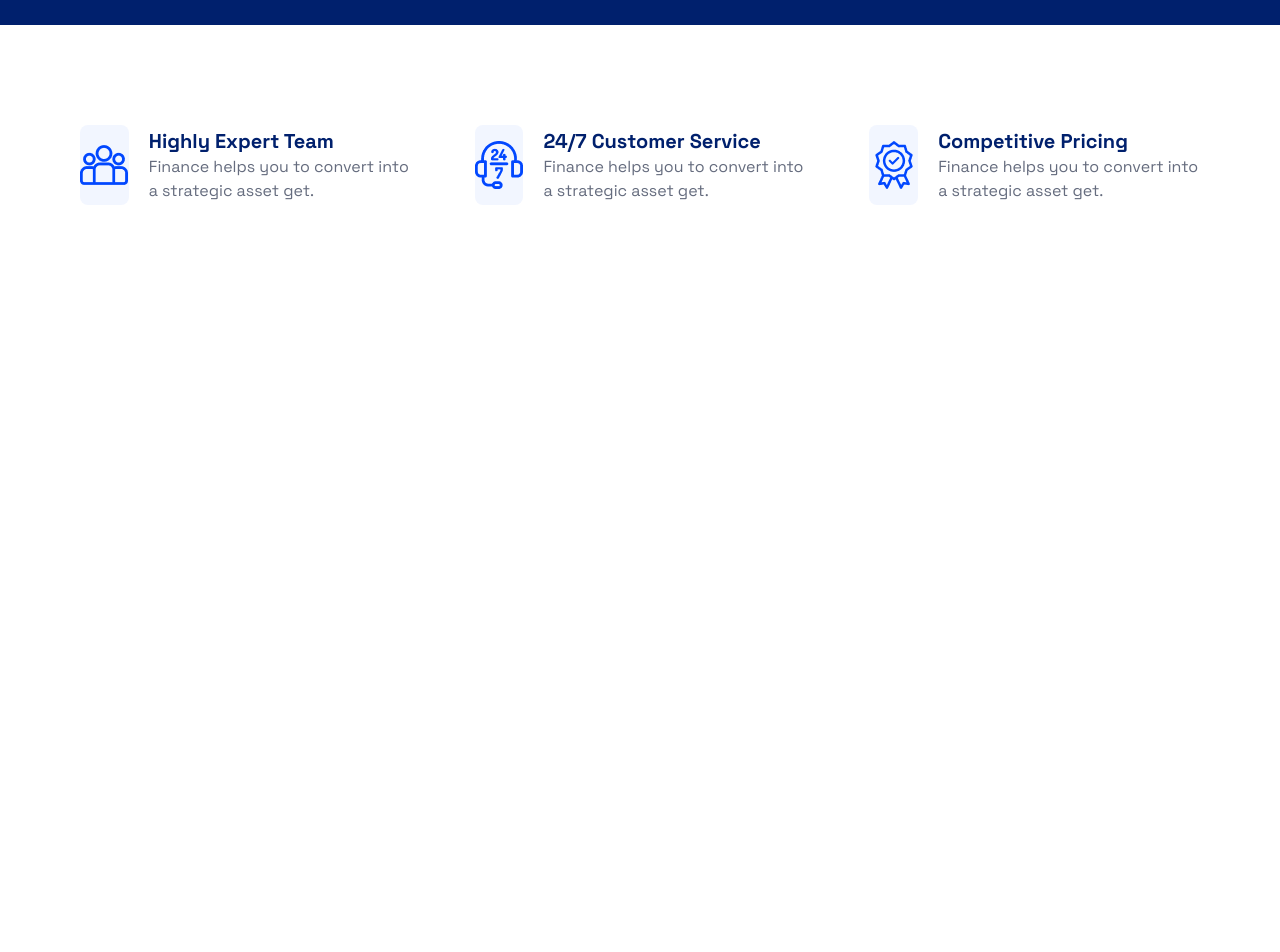
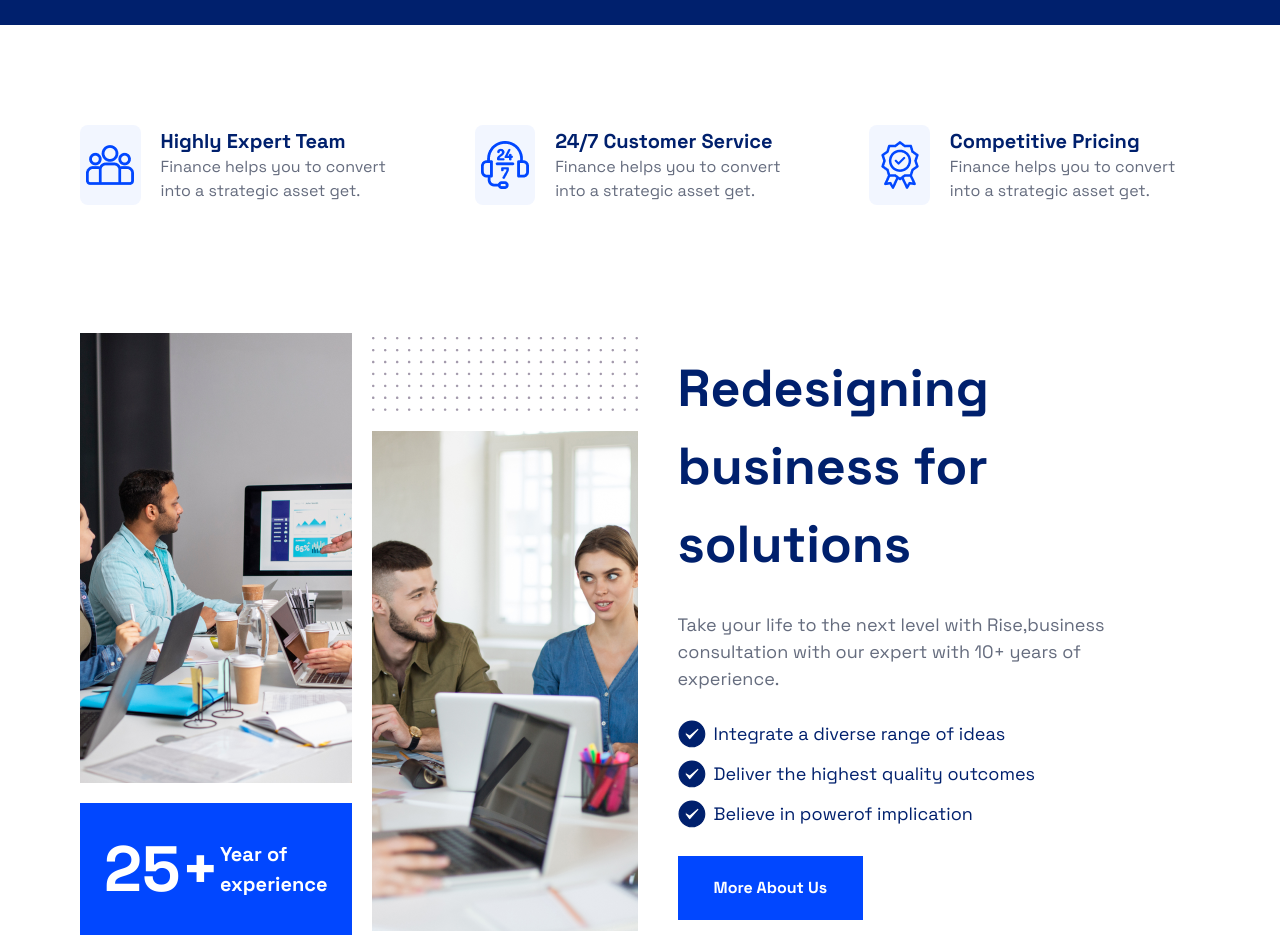
Before and after one commit to HunterMahmud/Softronixs-task, a React (Vite) app: page / in a window 1280 px wide. Shown: the part 1640-2592 px from the top of the page. Before the commit the page ends 1945 px from the top, so only its background shows below. Built offline with nearby package versions, Linux system fonts and the light colour scheme.

Commit message:
update: about us section responsive and services also

```diff
--- a/src/components/AboutUs.jsx
+++ b/src/components/AboutUs.jsx
@@ -2,17 +2,17 @@ import React from 'react';
 
 const AboutUs = () => {
     return (
-        <div className='w-[1296px] mx-auto my-32'>
-            <div className='flex items-center justify-between'>
-                <div className='flex justify-between items-center gap-5'>
+        <div className=' mx-auto my-20 lg:my-32 px-2 md:px-5 lg:px-16 xl:px-20 2xl:px-32'>
+            <div className='flex flex-col lg:flex-row items-center justify-between gap-5 lg:gap-10 '>
+                <div className='flex  justify-between items-center gap-5'>
                     <div className='space-y-5'>
-                        <img className='w-[306px] h-[450px]' src="/lab1.png" alt="lab" />
-                        <p className='w-[306] h-[126px] flex justify-evenly bg-[#0147FF] items-center font-bold text-white'>
-                            <span className='text-[64px]'>25+</span><span className='text-[20px]'>Year of <br /> experience</span>
+                        <img className='w-full h-full lg:w-[306px] lg:h-[450px] object-cover' src="/lab1.png" alt="lab" />
+                        <p className='px-3 py-[18px] lg:px-6 flex justify-evenly bg-[#0147FF] items-center font-bold text-white'>
+                            <span className='text-[20px] md:text-[40px] lg:text-[64px]'>25+</span><span className='text-[20px]'>Year of <br /> experience</span>
                         </p>
                     </div>
-                    <div className='space-y-5'>
-                        <p className='w-[266px] h-[74px]'>
+                    <div className='space-y-5  hidden md:block'>
+                        <p className='w-[266px] h-[74px] object-cover'>
                             <svg width="266" height="74" viewBox="0 0 266 74" fill="none" xmlns="http://www.w3.org/2000/svg">
                                 <path d="M1.19955 0C0.49982 0 0 0.496632 0 1.29126C0 1.98657 0.49982 2.48322 1.19955 2.48322C1.89928 2.48322 2.49904 1.98657 2.49904 1.29126C2.49904 0.496632 1.89928 0 1.19955 0Z" fill="#180030" fillOpacity="0.4" />
                                 <path d="M13.1769 0C12.4771 0 11.9773 0.496632 11.9773 1.29126C11.9773 1.98657 12.4771 2.48322 13.1769 2.48322C13.8766 2.48322 14.4763 1.98657 14.4763 1.29126C14.4763 0.496632 13.8766 0 13.1769 0Z" fill="#180030" fillOpacity="0.4" />
@@ -176,21 +176,20 @@ const AboutUs = () => {
                                 <path d="M252.723 71.5167C252.023 71.5167 251.524 72.0134 251.524 72.808C251.524 73.5033 252.023 73.9999 252.723 73.9999C253.423 73.9999 254.023 73.5033 254.023 72.808C254.023 72.0134 253.423 71.5167 252.723 71.5167Z" fill="#180030" fillOpacity="0.4" />
                                 <path d="M264.7 71.5167C264.001 71.5167 263.501 72.0134 263.501 72.808C263.501 73.5033 264.001 73.9999 264.7 73.9999C265.4 73.9999 266 73.5033 266 72.808C266 72.0134 265.4 71.5167 264.7 71.5167Z" fill="#180030" fillOpacity="0.4" />
                             </svg>
-
                         </p>
-                        <img className='w-[306px] h-[500px]' src="/lab2.png" alt="lab" />
+                        <img className='w-[306px] h-[500px] object-cover' src="/lab2.png" alt="lab" />
                     </div>
                 </div>
-                <div className='w-[550px] h-[468px] space-y-7'>
-                   <h2 className='text-[52px] text-[#00206D] font-bold w-[550px]'>Redesigning business for solutions</h2>
-                   <p className='w-full text-[18px] text-[#656C7E]'>Take your life to the next level with Rise,business consultation with our expert with 10+ years of experience.</p>
-                   <div className='space-y-3 text-[#00206D] text-[18px]'>
-                        <p className='flex gap-2'> <img className='w-7 h-7' src="/mark.svg" alt="mark" /> Integrate a diverse range of ideas</p>
-                        <p className='flex gap-2'> <img className='w-7 h-7' src="/mark.svg" alt="mark" />Deliver the highest quality outcomes</p>
-                        <p className='flex gap-2'> <img className='w-7 h-7' src="/mark.svg" alt="mark" />Believe in powerof implication</p>
+                <div className='space-y-7'>
+                   <h2 className='text-[30px] lg:text-[52px] text-[#00206D] font-bold text-center lg:text-left'>Redesigning business for solutions</h2>
+                   <p className='w-full text-[18px] text-[#656C7E] text-center lg:text-left max-w-[500px]'>Take your life to the next level with Rise,business consultation with our expert with 10+ years of experience.</p>
+                   <div className='space-y-3 text-[#00206D] text-[16px] lg:text-[18px] flex flex-col justify-center items-center lg:justify-start lg:items-start'>
+                        <p className='flex gap-2'> <img className='w-5 h-5 lg:w-7 lg:h-7' src="/mark.svg" alt="mark" /> Integrate a diverse range of ideas</p>
+                        <p className='flex gap-2'> <img className='w-5 h-5 lg:w-7 lg:h-7' src="/mark.svg" alt="mark" />Deliver the highest quality outcomes</p>
+                        <p className='flex gap-2'> <img className='w-5 h-5 lg:w-7 lg:h-7' src="/mark.svg" alt="mark" />Believe in powerof implication</p>
                    </div>
-                   <div>
-                    <button className='bg-[#0147FF] text-white font-bold py-5 px-9'>More About Us</button>
+                   <div className='flex justify-center items-center lg:justify-start'>
+                    <button className='bg-[#0147FF] text-white font-bold py-3 px-5 lg:py-5 lg:px-9'>More About Us</button>
                    </div>
                 </div>
             </div>
--- a/src/components/Banner.jsx
+++ b/src/components/Banner.jsx
@@ -11,7 +11,7 @@ const Banner = () => {
                             Consultations drive business growth
                         </span>
                     </div>
-                    <div className='flex flex-col gap-10'>
+                    <div className='flex flex-col gap-10 '>
                         <span className="text-base md:text-[18px] px-2 md:px-0 text-center md:text-left font-normal text-[#f2f6ff]">
                             Studio agencies excel in graphic design, design, branding, and visual
                             elements, offering comprehensive solutions for businesses' design
--- a/src/components/Services.jsx
+++ b/src/components/Services.jsx
@@ -2,16 +2,16 @@ import React from 'react';
 
 const Services = () => {
     return (
-        <div className="my-[80px] lg:my-[100px] px-2 md:px-5 lg:px-16 xl:px-20 2xl:px-32 flex justify-center items-center mx-auto ">
+        <div className="my-[80px] lg:my-[100px] px-2 md:px-5 lg:px-16 xl:px-20 2xl:px-32  flex justify-center items-center mx-auto ">
             <div className='flex justify-center items-center mx-auto w-full'>
-                <div className="grid grid-cols-1 lg:grid-cols-2 xl:grid-cols-3 gap-10  place-items-center md:gap-16 mx-auto">
+                <div className="flex flex-col md:flex-row gap-10 md:gap-16 mx-auto w-full">
 
                     {/* Service Item 1 */}
-                    <div className="flex items-center w-full max-w-[400px] gap-5 mx-auto">
-                        <div className="w-20 h-20 bg-[#F2F6FF] flex items-center justify-center rounded-lg">
+                    <div className="flex items-center w-full max-w-[400px] lg:max-w-full gap-5 mx-auto">
+                        <div className="w-24 h-24 lg:w-20 lg:h-20 bg-[#F2F6FF] flex items-center justify-center rounded-lg">
                             <img className="w-8 h-8 md:w-12 md:h-12" src="./icon1.png" alt="icon" />
                         </div>
-                        <div>
+                        <div className='w-full'>
                             <h3 className="font-bold text-lg lg:text-xl text-[#00206D]">
                                 Highly Expert Team
                             </h3>
@@ -22,11 +22,11 @@ const Services = () => {
                     </div>
 
                     {/* Service Item 2 */}
-                    <div className="flex items-center w-full max-w-[400px] gap-5 mx-auto">
-                        <div className="w-20 h-20 bg-[#F2F6FF] flex items-center justify-center rounded-lg">
+                    <div className="flex items-center w-full max-w-[400px] lg:max-w-full gap-5 mx-auto">
+                        <div className="w-24 h-24 lg:w-20 lg:h-20 bg-[#F2F6FF] flex items-center justify-center rounded-lg">
                             <img className="w-8 h-8 md:w-12 md:h-12" src="./icon2.png" alt="icon" />
                         </div>
-                        <div>
+                        <div className='w-full'>
                             <h3 className="font-bold text-lg lg:text-xl text-[#00206D]">
                                 24/7 Customer Service
                             </h3>
@@ -36,21 +36,18 @@ const Services = () => {
                         </div>
                     </div>
 
-
-                    <div className='w-full col-span-full xl:col-span-1'>
                     {/* Service Item 3 */}
-                        <div className="flex items-center w-full max-w-[400px] gap-5 mx-auto">
-                            <div className="w-20 h-20 bg-[#F2F6FF] flex items-center justify-center rounded-lg">
+                    <div className="flex items-center w-full max-w-[400px] lg:max-w-full gap-5 mx-auto">
+                        <div className="w-24 h-24 lg:w-20 lg:h-20 bg-[#F2F6FF] flex items-center justify-center rounded-lg">
                             <img className="w-8 h-8 md:w-12 md:h-12" src="./icon3.png" alt="icon" />
                         </div>
-                            <div>
+                        <div className='w-full'>
                             <h3 className="font-bold text-lg lg:text-xl text-[#00206D]">
                                 Competitive Pricing
                             </h3>
                             <p className="text-sm lg:text-base text-[#656C7E]">
                                 Finance helps you to convert into a strategic asset get.
                             </p>
-                            </div>
                         </div>
                     </div>
                 </div>
--- a/src/pages/Home.jsx
+++ b/src/pages/Home.jsx
@@ -19,8 +19,8 @@ const Home = () => {
             </div>
              <Banner/>
            <Services/>
-            {/* <AboutUs/>
-            <WorkPolicy/>
+             <AboutUs/>
+           {/* <WorkPolicy/>
             <Project/>
             <Team/>
             <Testimonials/>
```
Lines whose indentation alone changed are shown as unchanged.
